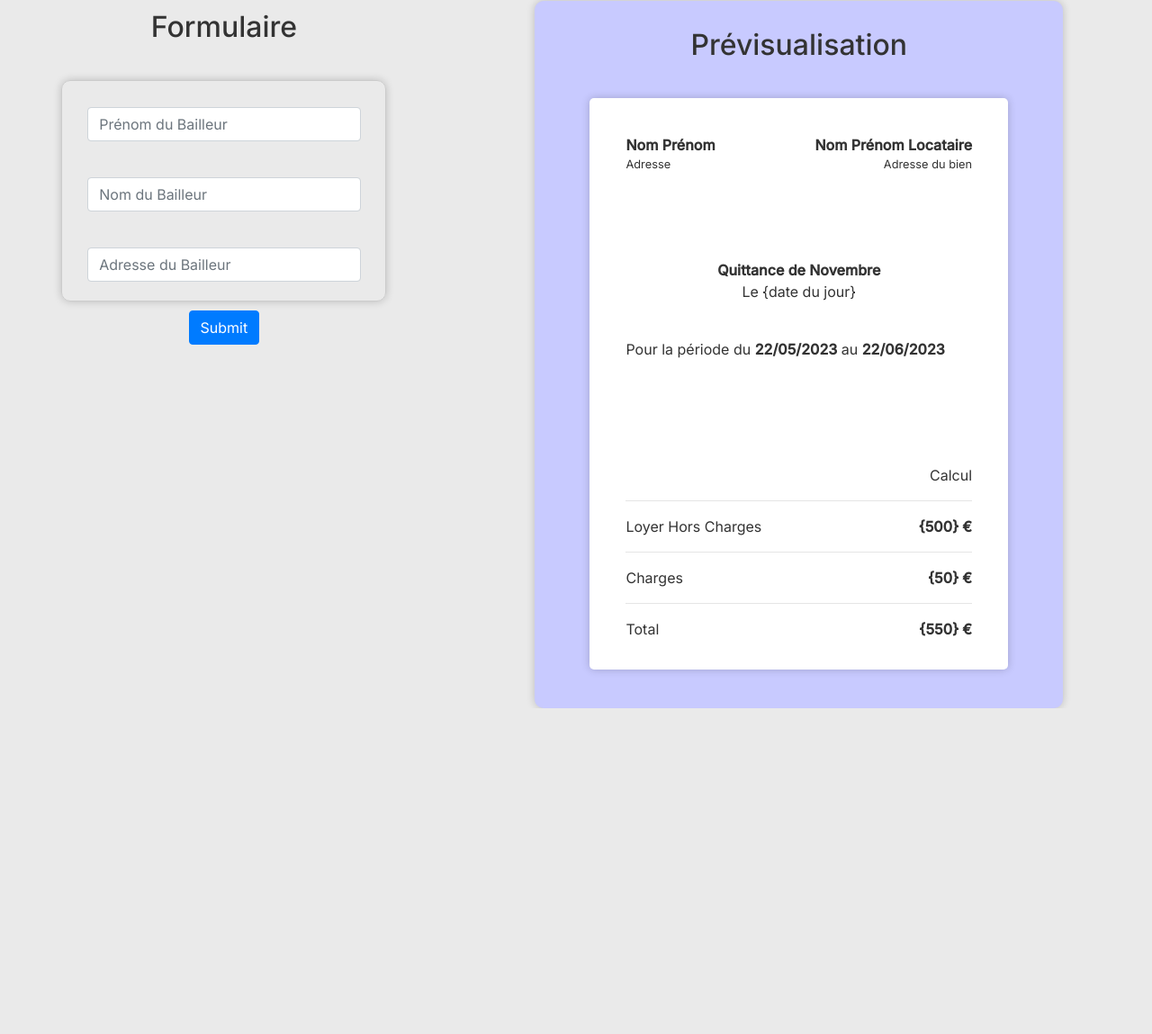
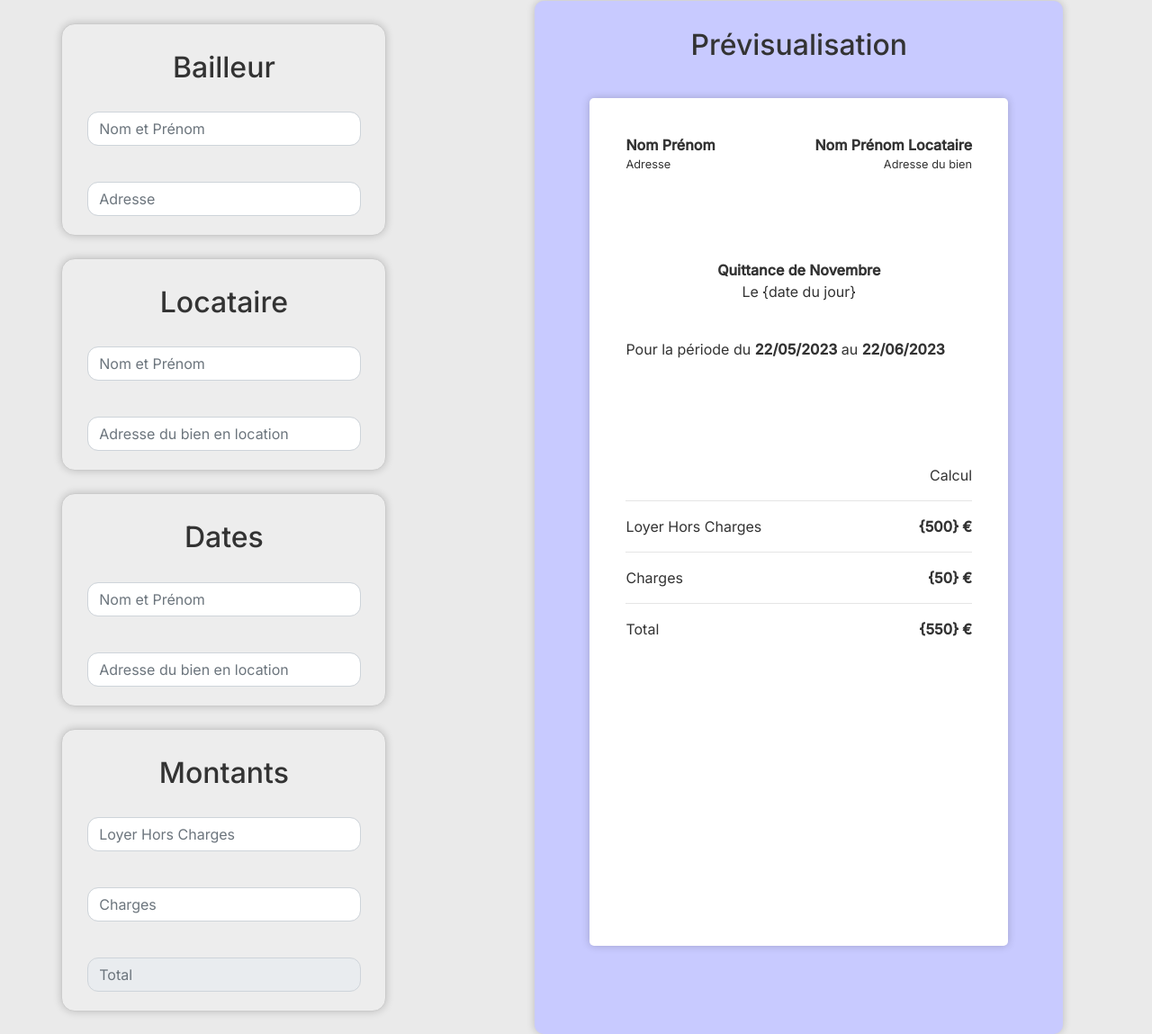
Before and after one commit to Rayanworkout/GenQuit-Generateur-de-Quittances, a plain HTML site: page index.html in a window 1280 px wide. Shown: the part 333-1482 px from the top of the page at 90% size. Before the commit the page ends 1120 px from the top, so only its background shows below. Drawn offline with nearby package versions, Linux system fonts and the light colour scheme.

Commit message:
improved form

```diff
--- a/index.html
+++ b/index.html
@@ -36,26 +36,65 @@
         <div class="row">
             <div class="col-md-4">
                 <form>
-                    <h3>Formulaire</h3>
                     <div class="input-frame">
                         <div class="row">
-                            <div class="form-group mx-auto my-form"><label for="proprio-firstname"></label>
-                                <input type="text" class="form-control" id="proprio-firstname"
-                                    placeholder="Prénom du Bailleur">
-                            </div>
-                            <div class="form-group mx-auto my-form"><label for="proprio-lastname"></label>
-                                <input type="text" class="form-control" id="proprio-lastname"
-                                    placeholder="Nom du Bailleur">
+                            <div class="form-group mx-auto my-form"><label for="proprio-name"></label>
+                                <h2>Bailleur</h2>
+                                <input type="text" class="form-control my-input" id="proprio-name"
+                                    placeholder="Nom et Prénom">
                             </div>
                             <div class="form-group mx-auto my-form">
                                 <label for="proprio-address"></label>
-                                <input type="text" class="form-control" id="proprio-address"
-                                    placeholder="Adresse du Bailleur">
+                                <input type="text" class="form-control my-input" id="proprio-address"
+                                    placeholder="Adresse">
                             </div>
                         </div>
                     </div>
+                    <div class="input-frame">
+                        <div class="row">
+                            <div class="form-group mx-auto my-form"><label for="lcoataire-name"></label>
+                                <h2>Locataire</h2>
+                                <input type="text" class="form-control my-input" id="locataire-name"
+                                    placeholder="Nom et Prénom">
+                            </div>
+                            <div class="form-group mx-auto my-form"><label for="locataire-address"></label>
+                                <input type="text" class="form-control my-input" id="locataire-address"
+                                    placeholder="Adresse du bien en location">
+                            </div>
 
-                    <button type="submit" class="btn btn-primary">Submit</button>
+                        </div>
+                    </div>
+                    <div class="input-frame">
+                        <div class="row">
+                            <div class="form-group mx-auto my-form"><label for="lcoataire-name"></label>
+                                <h2>Dates</h2>
+                                <input type="text" class="form-control my-input" id="locataire-name"
+                                    placeholder="Nom et Prénom">
+                            </div>
+                            <div class="form-group mx-auto my-form"><label for="locataire-address"></label>
+                                <input type="text" class="form-control my-input" id="locataire-address"
+                                    placeholder="Adresse du bien en location">
+                            </div>
+
+                        </div>
+                    </div>
+                    <div class="input-frame">
+                        <div class="row">
+                            <div class="form-group mx-auto my-form"><label for="loyer-ht"></label>
+                                <h2>Montants</h2>
+                                <input type="text" class="form-control my-input" id="loyer-ht"
+                                    placeholder="Loyer Hors Charges">
+                            </div>
+                            <div class="form-group mx-auto my-form"><label for="charges"></label>
+                                <input type="text" class="form-control my-input" id="charges" placeholder="Charges">
+                            </div>
+                            <div class="form-group mx-auto my-form"><label for="total"></label>
+                                <input type="text" class="form-control my-input" id="total" placeholder="Total" readonly>
+                            </div>
+
+                        </div>
+                    </div>
+
                 </form>
             </div>
             <div class="col-md-6 preview-box">
--- a/static/css/style.css
+++ b/static/css/style.css
@@ -1,6 +1,16 @@
+:root {
+    --main-color: #c8caff;
+    --main-bg-color: #eaeaea;
+    --text-color: #333;
+}
+
+
+
+
+
 .my-navbar {
-    color: #333;
-    background-color: #c8caff;
+    color: var(--text-color);
+    background-color: var(--main-color);
     padding: 20px;
     align-items: center;
     position: fixed;
@@ -8,7 +18,7 @@
 }
 
 .my-navbar .title {
-    color: #333;
+    color: var(--text-color);
     font-size: 2em;
     font-weight: bold;
     text-decoration: none;
@@ -42,8 +52,8 @@
     font-family: 'Inter', sans-serif;
     font-size: 16px;
     line-height: 1.5;
-    color: #333;
-    background-color: #eaeaea;
+    color: var(--text-color);
+    background-color: var(--main-bg-color);
 
 }
 
@@ -59,12 +69,16 @@ h3 {
     font-size: 2em;
 }
 
+h2 {
+    margin-bottom: 30px;
+}
+
 
 .preview-box {
     padding: 20px;
     margin-left: 150px;
     border-radius: 10px;
-    background-color: #c8caff;
+    background-color: var(--main-color);
     box-shadow: 0 0 10px rgba(0, 0, 0, 0.2);
 }
 
@@ -184,7 +198,7 @@ h3 {
 }
 
 .my-input {
-    margin: 0 10px;
+    border-radius: 12px;
 }
 
 .my-form {
@@ -194,11 +208,12 @@ h3 {
 .input-frame {
     border: 1px solid #ccc;
     padding: 5px;
-    border-radius: 10px;
-    margin: 10px 0;
+    border-radius: 15px;
+    margin: 25px 0;
+    background-color: #ededed;
     box-shadow: 0 0 10px rgba(0, 0, 0, 0.2);
 }
 
 .input-frame:hover {
-    border: 0.5px solid #757575;
+    border: 2px solid var(--main-color);
 }
```
